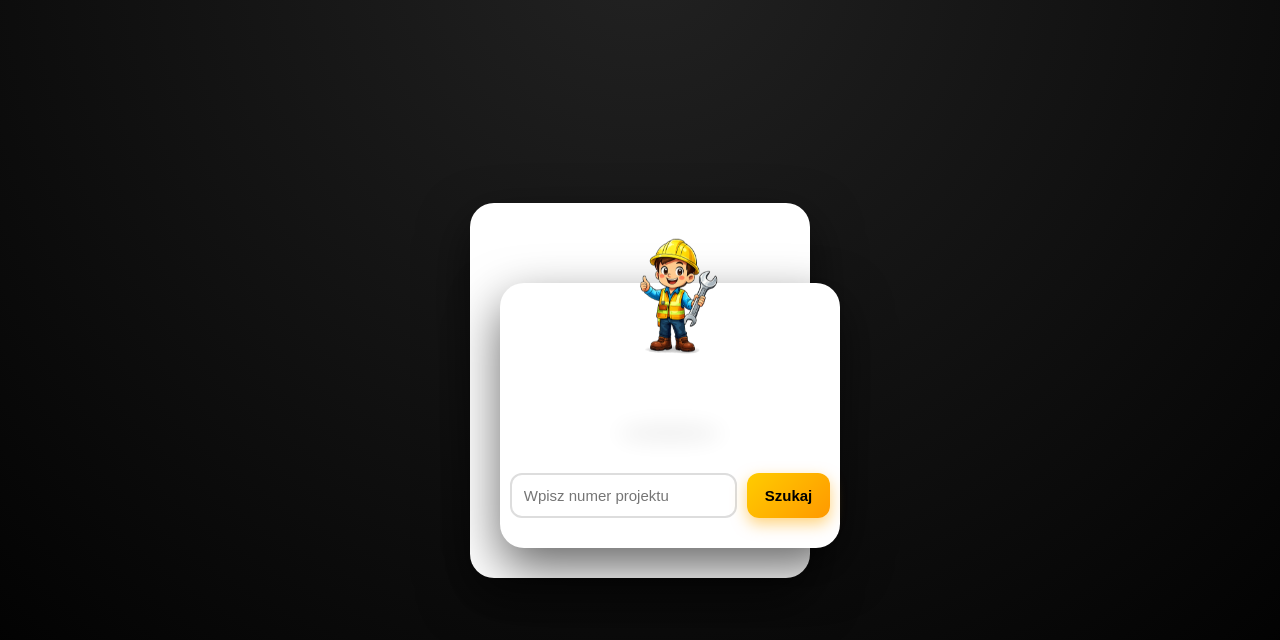
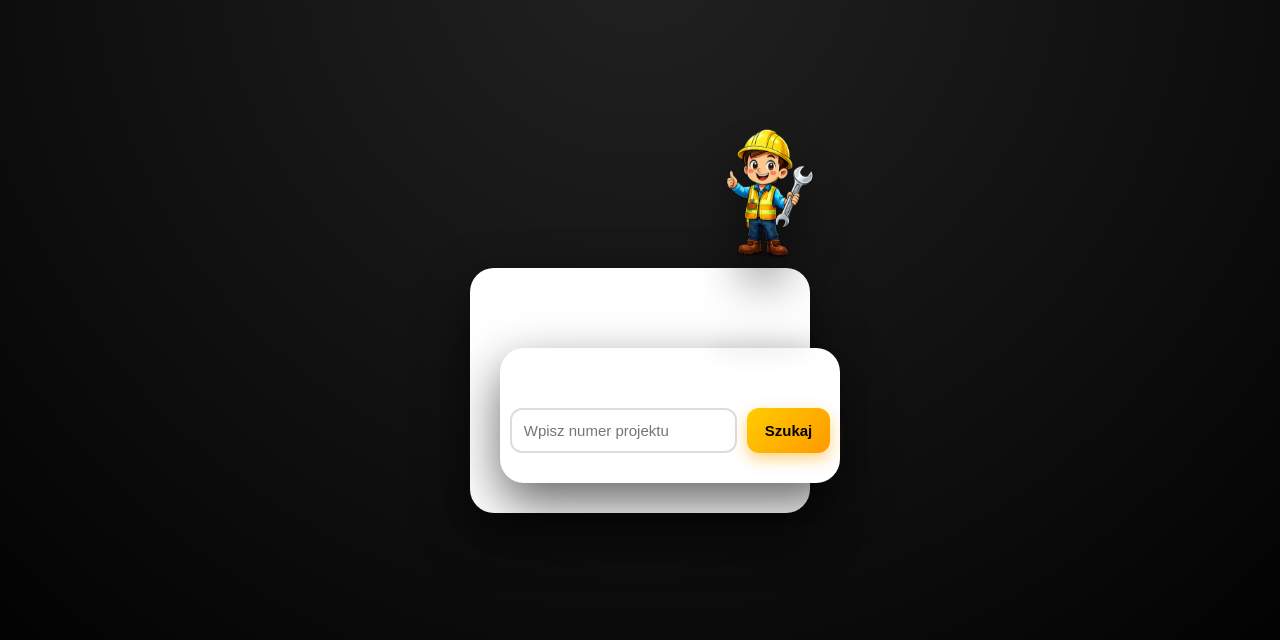
Before and after one commit to zmech23/lokalizator-lap-robotow-grammer, a Flask app: page / in a window 1280 px wide. Shown: the part 60-700 px from the top of the page. Run offline with Flask 3, Linux system fonts and the light colour scheme; parts of the project's set-up code (start-up, migrations or seed data) failed here and were passed over.

Commit message:
Update style.css

```diff
--- a/static/style.css
+++ b/static/style.css
@@ -138,3 +138,38 @@ body {
     justify-content: center;
     width: 100%;
 }
+/* === TECHNIK === */
+
+.card {
+    position: relative;
+    overflow: visible;
+}
+
+.technician-wrapper {
+    position: absolute;
+    top: -140px;
+    left: 50%;
+    transform: translateX(-50%);
+    width: 180px;
+    pointer-events: none;
+    z-index: 20;
+}
+
+.technician {
+    width: 100%;
+    animation: technicianFloat 3.2s ease-in-out infinite;
+    filter: drop-shadow(0 30px 22px rgba(0,0,0,0.45));
+}
+
+/* Animacja lewitacji */
+@keyframes technicianFloat {
+    0% {
+        transform: translateY(0);
+    }
+    50% {
+        transform: translateY(-14px);
+    }
+    100% {
+        transform: translateY(0);
+    }
+}
```
